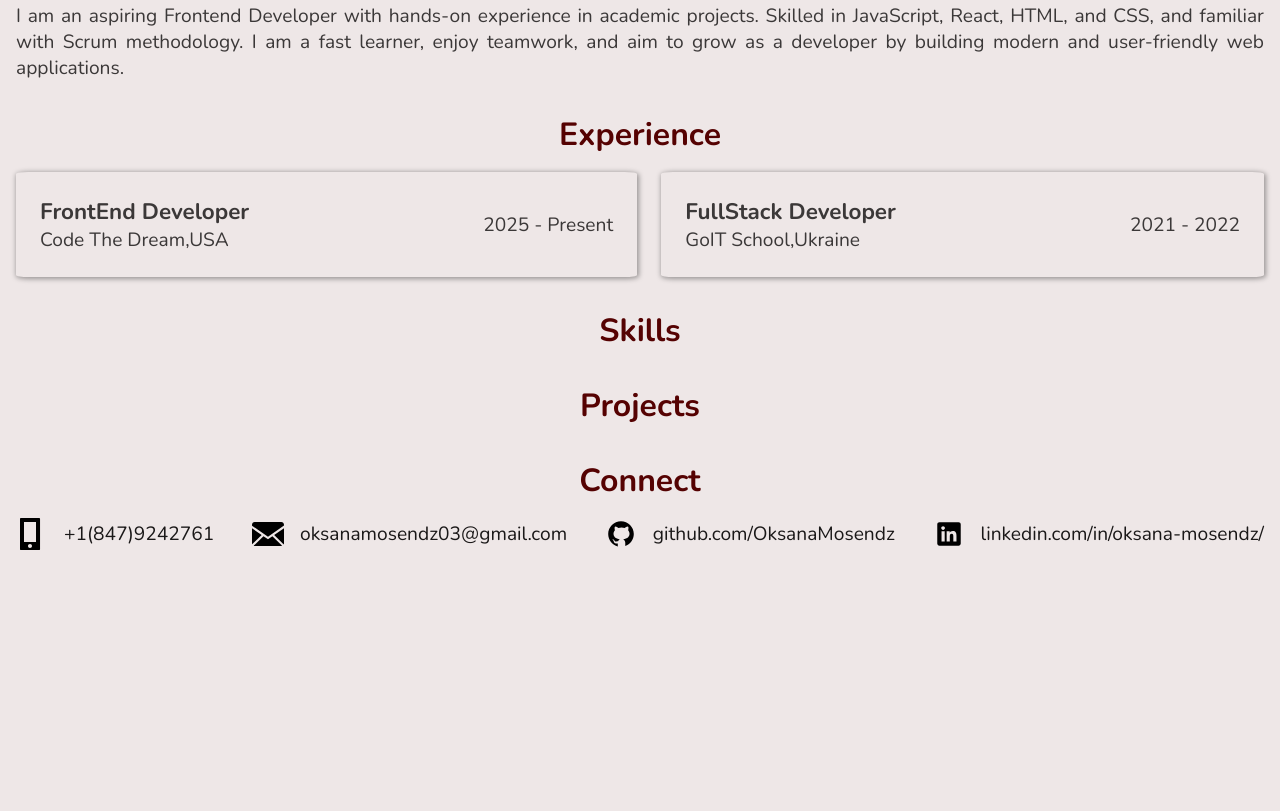
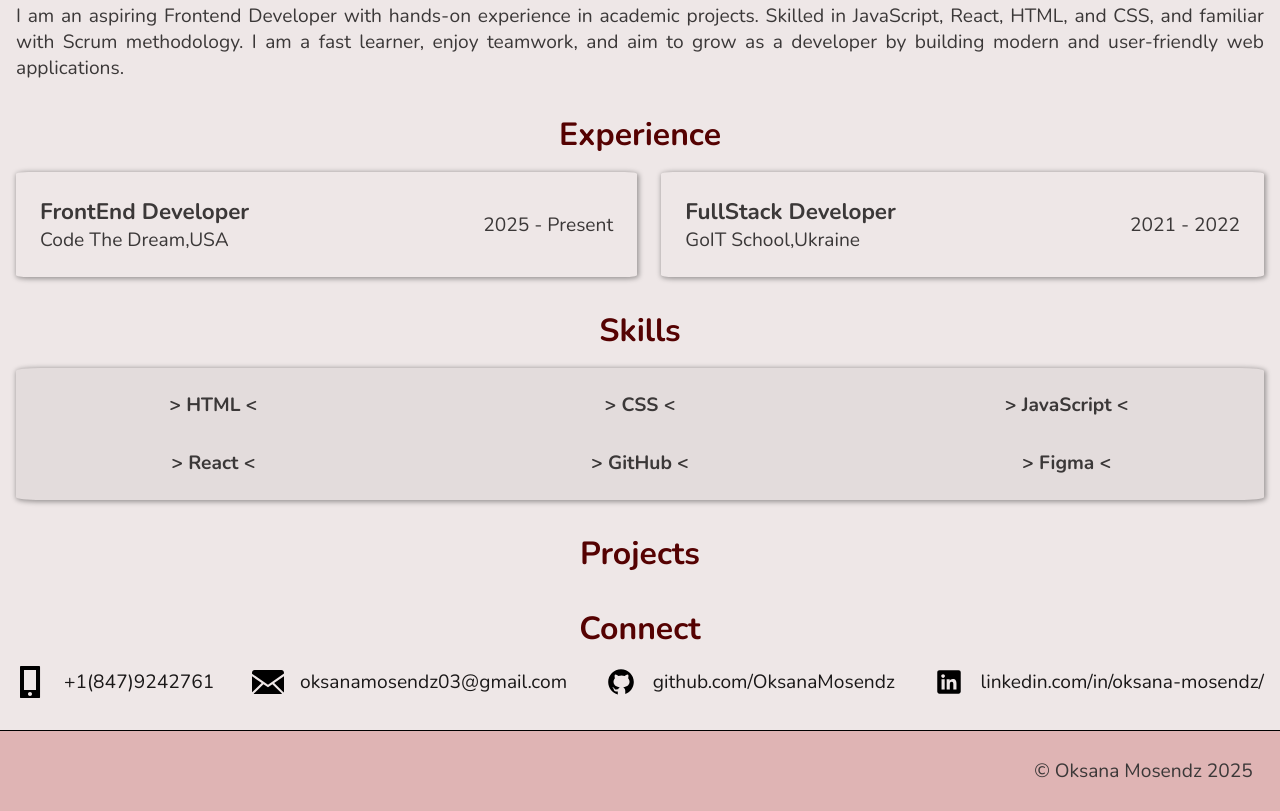
Before and after one commit to OksanaMosendz/oksana-mosendz-luna, a plain HTML site: page index.html in a window 1280 px wide. Shown: the part 416-1227 px from the top of the page. Before the commit the page ends 998 px from the top, so only its background shows below. Drawn offline with nearby package versions, Linux system fonts and the light colour scheme.

Commit message:
add js, create footer and skills

```diff
--- a/css/index.css
+++ b/css/index.css
@@ -52,7 +52,7 @@ section {
 /* Nav */
 
 .nav-menu {
-   margin: 2rem 0;
+padding: 1.7rem;
 }
 
 .nav-list {
@@ -70,12 +70,12 @@ section {
 
 .nav-list-item a {
    color: rgb(26, 24, 24);
+   padding: 1rem;
 
    @media (min-width: 768px) {
       padding: 1.5rem;
    }
 }
-
 
 
 /* Sections*/
@@ -86,6 +86,7 @@ section {
    font-weight: 700;
    color: rgb(85, 2, 2);
    margin-bottom: 1rem;
+
 
    @media (min-width: 768px) {
       font-size: 2rem;
@@ -156,6 +157,29 @@ section {
    box-shadow: 1px 1px 5px 1px #0000005b;
 }
 
+/* Skills */
+.skills-list{
+   display: grid;
+   grid-template-columns: 1fr 1fr;
+   gap:2rem;
+   justify-content: space-around;
+   justify-items: center;
+   align-items: center;
+   border-radius: 2%;
+   box-shadow: 1px 1px 5px 1px #0000005b;
+   background-color:#0000000c;
+   padding: 1.5rem 0 ;
+
+     @media (min-width: 768px) {
+       grid-template-columns: 1fr 1fr 1fr;
+     }
+
+}
+
+.skills-list li{
+    font-weight: bold;
+}
+
 /* Connect */
 
 .connect-list {
@@ -163,6 +187,7 @@ section {
    grid-template-columns: 1fr 1fr 1fr 1fr;
    justify-content: space-around;
    justify-items: center;
+
 
    @media (min-width: 768px) {
       row-gap: 2rem;
--- a/index.html
+++ b/index.html
@@ -10,7 +10,7 @@
       href="https://fonts.googleapis.com/css2?family=Nunito:ital,wght@0,200..1000;1,200..1000&display=swap"
       rel="stylesheet"
     />
-    <link rel="stylesheet" href="/css/index.css" />
+    <link rel="stylesheet" href="./css/index.css" />
     <title>Oksana Mosendz Portfolio</title>
   </head>
 
@@ -49,7 +49,7 @@
           </div>
           <img
             class="my-photo"
-            src="/images/my-photo.jpg"
+            src="./images/my-photo.jpg"
             alt="My photo"
             width="200"
           />
@@ -99,6 +99,7 @@
       <section id="skills">
         <div class="container">
           <h2 class="section-title skills-title">Skills</h2>
+       <ul class="skills-list"></ul>
         </div>
       </section>
 
@@ -197,5 +198,6 @@
         </div>
       </section>
     </main>
+  <script src="./js/index.js"></script>
   </body>
 </html>
--- /dev/null
+++ b/js/index.js
@@ -0,0 +1,31 @@
+// Footer
+const footer = document.createElement("footer");
+const script = document.currentScript;
+script.insertAdjacentElement("beforebegin", footer);
+const today = new Date();
+const thisYear = today.getFullYear();
+const copyright = document.createElement("p");
+footer.append(copyright);
+copyright.insertAdjacentHTML(
+  "beforeend",
+  `<span>&#169</span> <span>Oksana Mosendz ${thisYear}</span>`
+);
+
+// footer styles
+copyright.className=('container');
+copyright.style.padding=('1.7rem');
+footer.style.textAlign=('end');
+footer.style.backgroundColor=( 'rgb(223 180 180)');
+footer.style.borderTop=('1px black solid');
+
+
+// Skills
+const skills = ["HTML", "CSS", "JavaScript", "React", "GitHub", "Figma"];
+const skillsSection = document.getElementById("skills");
+const skillsList = skillsSection.querySelector("ul");
+
+for (let i = 0; i < skills.length; i++) {
+  let skill = document.createElement("li");
+  skill.innerText = `> ${skills[i]} <`;
+  skillsList.appendChild(skill);
+}
```
